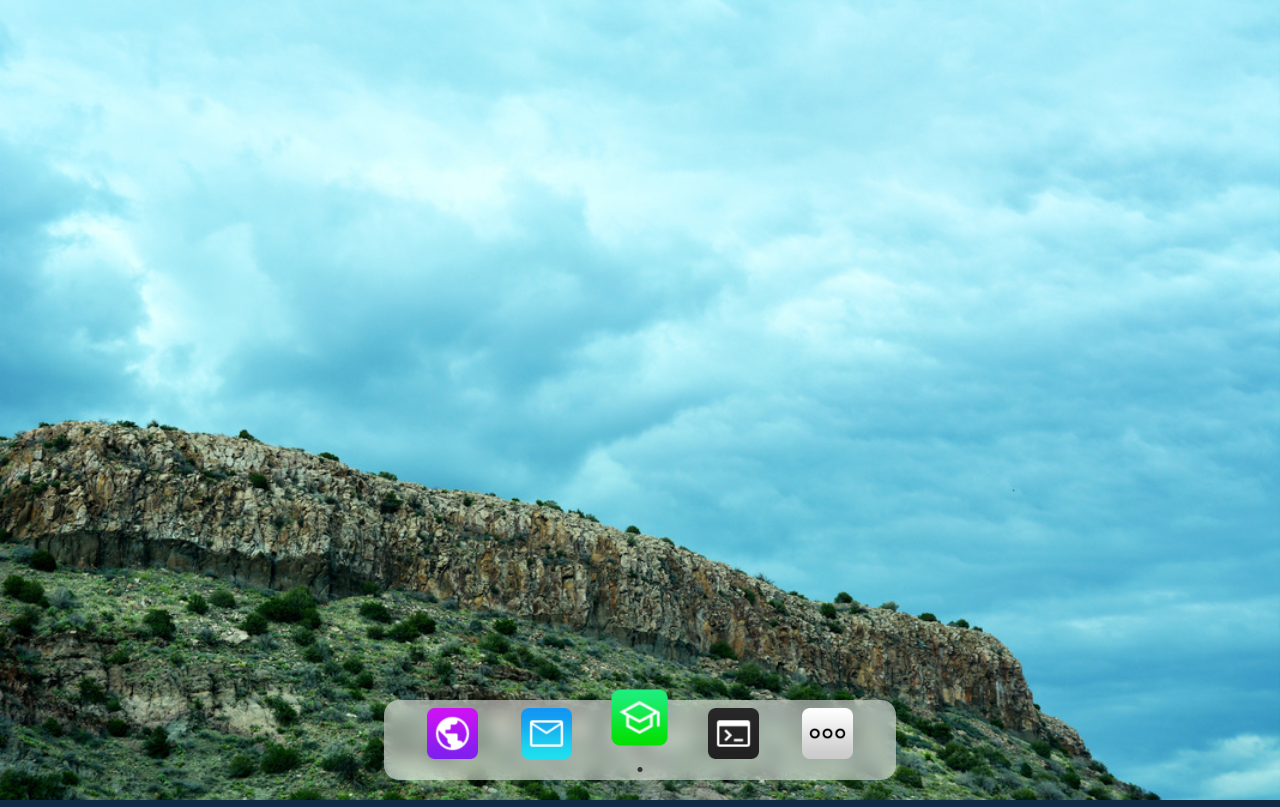
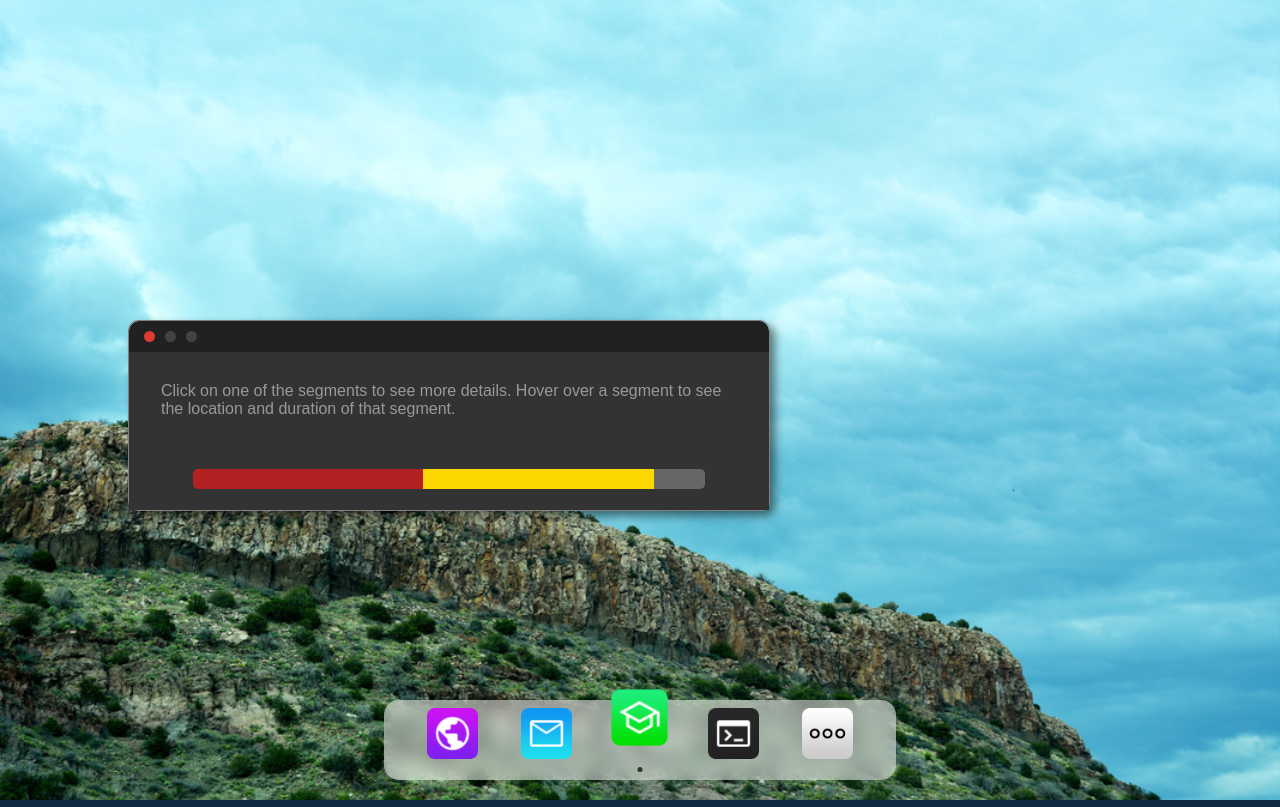
Before and after one commit to olalliot/olalliot.github.io, a React (Create React App) app: page / in a window 1280 px wide. Both pictures are taken after a click on the element 639 px from the left and 748 px from the top of the page. Built offline with nearby package versions, Linux system fonts and the light colour scheme; a web font is replaced by a local one.

Commit message:
adjusting dimensions for dynamic resizing

```diff
--- a/src/App.js
+++ b/src/App.js
@@ -3,6 +3,7 @@ import Terminal from './Apps/Terminal/Terminal';
 import Browser from './Apps/Browser/Browser';
 import Email from './Apps/Email/Email';
 import Settings from './Apps/Settings/Settings';
+import Education from './Apps/Education/Education';
 import { useState } from 'react';
 import './App.css';
 
@@ -18,10 +19,6 @@ const App = () => {
       "index": 6,
     },
     "Browser" : {
-      "shown" : false,
-      "index" : 6,
-    },
-    "Contacts" : {
       "shown" : false,
       "index" : 6,
     },
@@ -81,6 +78,12 @@ const App = () => {
           updateOrder={updateOrder}
           closeWindow={closeWindow}
         />
+        <Education
+          isSelected={windows["Education"]["shown"]}
+          order={windows["Education"]["index"]}
+          updateOrder={updateOrder}
+          closeWindow={closeWindow}
+        />
         <Settings
           isSelected={windows["Settings"]["shown"]}
           order={windows["Settings"]["index"]}
--- /dev/null
+++ b/src/Apps/Education/Education.css
@@ -0,0 +1,117 @@
+.educationContainer {
+    height: auto;
+    width: 50vw;
+    position: absolute;
+    left: 10%;
+    top: 40%;
+    box-shadow: 5px 5px 10px rgba(0, 0, 0, 0.5);
+    border: 1px solid gray;
+    border-radius: 10px;
+}
+
+.educationHeader {
+    display: flex;
+    flex-direction: row;
+    align-items: center;
+    padding: 10px;
+
+    background-color: #212121;
+    color: lightgray;
+    border-radius: 10px 10px 0px 0px;
+}
+
+.educationContent {
+    width: 50vw;
+    background-color: #333333;
+    display: flex;
+    font-family: Arial, Helvetica, sans-serif;
+}
+
+.educationStorageDisplay {
+    width: 100%;
+    display: flex;
+    flex-direction: column;
+    align-items: center;
+    justify-content: center;
+}
+
+.educationStorageExplanation {
+    color: #999999;
+    padding: 0 2.5vw;
+    margin: 30px 0px;
+}
+
+.educationStorageBar {
+    display: flex;
+    flex-direction: row;
+    max-width: 40vw;
+    margin: 20px 0px;
+    border-radius: 5px;
+    height: 2.5vh;
+    border: 1px solid #333333;
+}
+
+.educationStorageBarParis {
+    background-color:firebrick;
+    border-radius: 5px 0px 0px 5px;
+    width: 18vw;
+    height: 100%;
+    position: relative;
+}
+
+.educationStorageBarMich {
+    background-color: gold;
+    width: 18vw;
+    height: 100%;
+    position: relative
+}
+
+.educationStorageBarRemaining {
+    background-color: #666666;
+    border-radius: 0px 5px 5px 0px;
+    width: 4vw;
+    height: 100%;
+    position: relative;
+}
+
+.educationBarElementLabelContainer {
+    display: flex;
+    flex-direction: column;
+    align-items: center;
+    justify-content: center;
+}
+
+.educationBarElementLabel {
+    position: absolute;
+    top: -6vh;
+    left: 50%;
+    transform: translateX(-50%);
+    display: flex;
+    flex-direction: column;
+    background-color: #999999;
+    align-items: center;
+    justify-content: center;
+    text-align: center;
+    padding: 5px 10px;
+    border-radius: 5px;
+}
+
+.educationBarElementTitle {
+    font-weight: 500;
+    font-size: 14px;
+}
+
+.educationBarElementSubtitle {
+    font-weight: 300;
+    font-size: 12px;
+    font-style: italic;
+}
+
+.bottomCarat {
+    width: 0;
+    height: 0;
+    border-left: 5px solid transparent;
+    border-right: 5px solid transparent;
+    border-top: 5px solid #999999;
+    margin: -10px auto;
+}
--- /dev/null
+++ b/src/Apps/Education/Education.js
@@ -0,0 +1,59 @@
+import { useState } from "react";
+import "./Education.css";
+
+const EducationBar = (props) => {
+
+    const [showLabel, setShowLabel] = useState(false);
+
+    return (
+        <div className={props.className} onMouseEnter={() => setShowLabel(true)} onMouseLeave={() => setShowLabel(false)}>
+            <div className={showLabel ? "educationBarElementLabelContainer" : "hidden"}>
+                <div className="educationBarElementLabel">
+                    <p className="educationBarElementTitle">{props.title}</p>
+                    <p className="educationBarElementSubtitle">{props.subtitle}</p>
+                </div>
+                <div className="bottomCarat"/>
+            </div>
+        </div>
+    )
+}
+
+const Education = (props) => {
+
+    const {isSelected} = props;
+
+    const bringToFront = () => {
+        props.updateOrder("Education");
+    }
+
+    const closeEducation = () => {
+        props.closeWindow("Education");
+    }
+
+    return (
+        <div className={isSelected ? "educationContainer" : "hidden"} style={{zIndex: props.order}} onClick={() => bringToFront()}>
+            <div className="educationHeader">
+                <div className="browserButtons">
+                    <div className="closedButton" onClick={() => closeEducation()}/>
+                    <div className="headerButton" />
+                    <div className="headerButton" />
+                </div>
+            </div>
+            <div className="educationContent">
+                <div className="educationStorageDisplay">
+                    <p className="educationStorageExplanation">Click on one of the segments to see more details. Hover over a segment to see the location and duration of that segment.</p>
+                    <div className="educationStorageBar">
+                        <EducationBar className={"educationStorageBarParis"} title={"Paris"} subtitle={"2012-2016"}/>
+                        <EducationBar className={"educationStorageBarMich"} title={"Michigan"} subtitle={"2016-2020"}/>
+                        <EducationBar className={"educationStorageBarRemaining"} title={"TBD"} subtitle={"???"}/>
+                    </div>
+                </div>
+                <div className="educationStorageDetails">
+
+                </div>
+            </div>
+        </div>
+    );
+}
+
+export default Education;
--- a/src/Apps/Email/Email.js
+++ b/src/Apps/Email/Email.js
@@ -55,7 +55,7 @@ const Email = (props) => {
                 <div className="emailItems">
                     {emails.map((e, idx) => {
                         return(
-                            <div className={activeMail === idx ? "emailItemSelect" : "emailItem"} onClick={() => setActiveMail(idx)}>
+                            <div key={`email-${idx}`} className={activeMail === idx ? "emailItemSelect" : "emailItem"} onClick={() => setActiveMail(idx)}>
                                 <img className="emailLogo" alt="Company Logo" src={e.logoPath} />
                                 <div className="emailText">
                                     <p className="emailTitle">{e.title}</p>
@@ -80,17 +80,17 @@ const Email = (props) => {
                         <p className="emailBodySummary">{emails[activeMail]["summary"]}</p>
                         <div className="emailBodyAchieved">
                             <h4>Objectives Achieved</h4>
-                            {emails[activeMail]["objectives"].map((o) => {
+                            {emails[activeMail]["objectives"].map((o, idx) => {
                                 return (
-                                    <p className="emailBodyListItem">• {o}</p>
+                                    <p key={`objectives-${idx}`} className="emailBodyListItem">• {o}</p>
                                 );
                             })}
                         </div>
                         <div className="emailBodySkillsDeveloped">
                             <h4>Skills Developed</h4>
-                            {emails[activeMail]["skills"].map((o) => {
+                            {emails[activeMail]["skills"].map((o, idx) => {
                                 return (
-                                    <p className="emailBodyListItem">• {o}</p>
+                                    <p key={`skills-${idx}`} className="emailBodyListItem">• {o}</p>
                                 );
                             })}
                         </div>
--- a/src/Apps/Settings/Settings.css
+++ b/src/Apps/Settings/Settings.css
@@ -37,7 +37,7 @@
 
 .settingsHeaderTitle {
     font-weight: 700;
-    font-size: 20px;
+    font-size: 1.5vw;
     font-family:Verdana, Geneva, Tahoma, sans-serif;
     color: white;
     margin-bottom: 5px;
@@ -62,7 +62,7 @@
     color: #777777;
     font-style: italic;
     font-weight: 100;
-    font-size: 14px;
+    font-size: 1vw;
     font-family: Arial, Helvetica, sans-serif;
     margin-bottom: 20px;
 }
@@ -84,8 +84,8 @@
 }
 
 .settingsInformationIcon {
-    height: 25px;
-    width: 25px;
+    height: 1.5vw;
+    width: 1.5vw;
     margin-right: 15px;
     filter: invert(66%) sepia(0%) saturate(1541%) hue-rotate(188deg) brightness(93%) contrast(90%);
 }
@@ -97,13 +97,13 @@
 
 .settingsInformationItemTitle {
     font-weight: 700;
-    font-size: 15px;
-    margin-right: 10px;
+    font-size: 1vw;
+    margin-right: 1vw;
 }
 
 .settingsInformationItemValue {
     font-weight: 300;
-    font-size: 15px;
+    font-size: 1vw;
 }
 
 .settingsInformationItemLink {
@@ -154,8 +154,8 @@
 }
 
 .settingsDownloadButtonIcon {
-    height: 25px;
-    width: 25px;
+    height: 1.5vw;
+    width: 1.5vw;
     margin-right: 5px;
     filter: invert(98%) sepia(0%) saturate(6251%) hue-rotate(92deg) brightness(106%) contrast(104%);
 }
@@ -174,8 +174,8 @@
 }
 
 .settingsDownloadButtonIconConfirm {
-    height: 25px;
-    width: 25px;
+    height: 1.5vw;
+    width: 1.5vw;
     margin-right: 5px;
     filter: invert(100%) sepia(0%) saturate(0%) hue-rotate(93deg) brightness(103%) contrast(103%);
 }
@@ -226,10 +226,10 @@
 
 .settingsSourceCodeLinkIcon {
     filter: invert(98%) sepia(0%) saturate(6251%) hue-rotate(92deg) brightness(106%) contrast(104%);
-    width: 30px;
+    width: 1.75vw;
     margin-left: 10px;
     margin-right: 10px;
-    height: 30px;
+    height: 1.75vw;
 }
 
 .settingsSourceCodeLinkText {
--- a/src/Apps/Settings/Settings.js
+++ b/src/Apps/Settings/Settings.js
@@ -65,9 +65,9 @@ const Settings = (props) => {
                         <p>Contact Information</p>
                     </div>
                     <div className="settingsInformationItems">
-                        {contact.map((c) => {
+                        {contact.map((c, idx) => {
                             return(
-                                <LogoItem icon={c.icon} title={c.title} value={c.value} />
+                                <LogoItem icon={c.icon} title={c.title} value={c.value} key={idx} />
                             );
                         })}
                     </div>
--- a/src/Apps/Terminal/Sections/UserEntry.js
+++ b/src/Apps/Terminal/Sections/UserCommand.js
@@ -1,7 +1,7 @@
-const UserEntry = (props) => {
+const UserCommand = (props) => {
     return (
         <h4>octave{">"} {props.command}</h4>
     )
 };
 
-export default UserEntry;
+export default UserCommand;
--- a/src/Apps/Terminal/Terminal.css
+++ b/src/Apps/Terminal/Terminal.css
@@ -17,8 +17,8 @@
     background-color: #212121;
     color: lightgray;
     font-family: monospace;
-    font-size: 12px;
-    padding: 10px;
+    font-size: 0.85vw;
+    padding: 0.5vw;
     display: flex;
     flex-direction: row;
     align-items: center;
@@ -29,13 +29,13 @@
 .headerButtonContainer {
     display: flex;
     flex-direction: row;
-    margin-right: 20px;
+    margin-right: 0.25vw;
 }
 
 .closedButton {
     background-color: #dc3c31;
-    height: 12px;
-    width: 12px;
+    height: 0.85vw;
+    width: 0.85vw;
     border-radius: 50%;
     cursor: pointer;
     margin: 0 5px;
@@ -47,14 +47,15 @@
 
 .headerButton {
     background-color: #434343;
-    height: 12px;
-    width: 12px;
+    height: 0.85vw;
+    width: 0.85vw;
     border-radius: 50%;
     margin: 0 5px;
 }
 
 .terminalBody {
     color: #00FF00;
+    font-size: 0.85vw;
     font-family: monospace;
     padding: 0 10px;
     margin-bottom: 20px;
```
Also changed, not shown: src/Apps/Terminal/Terminal.js (+6 -6 lines).
